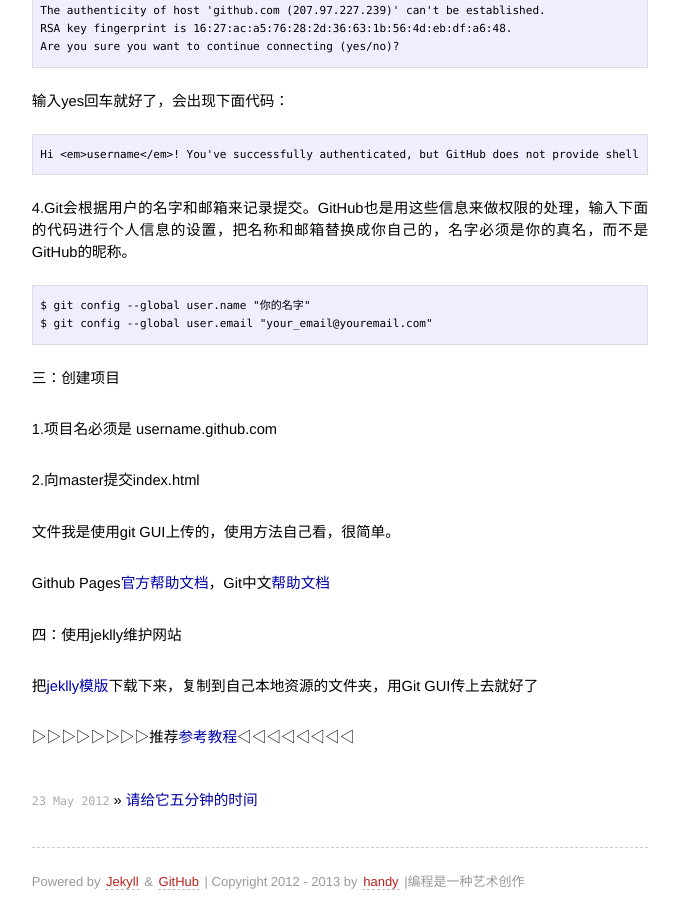
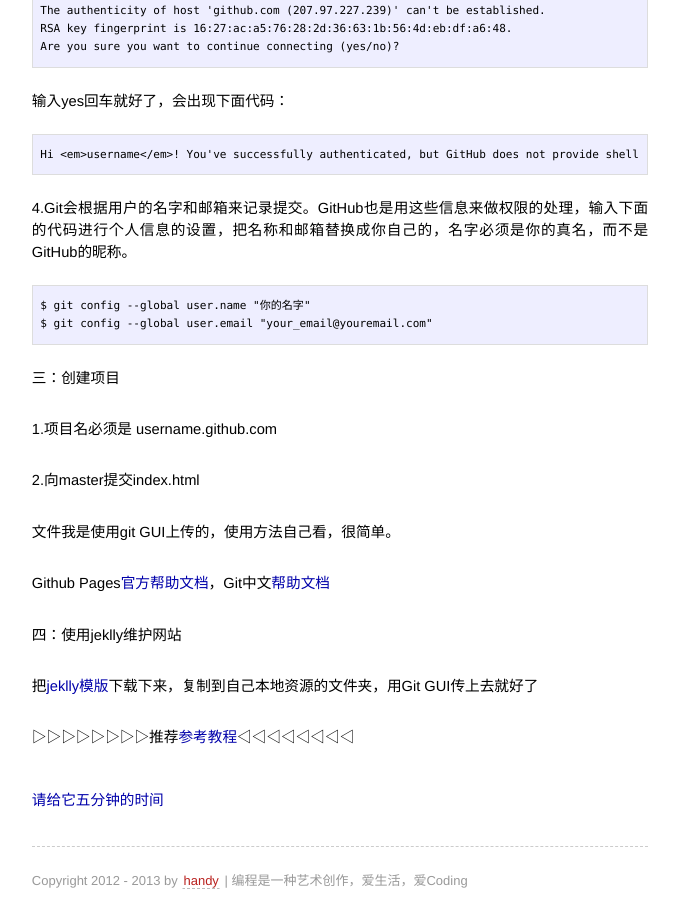
Before and after one commit to handy3552/handy3552.github.com, a Jekyll site: the page built from _posts/2013-05-10-Github-build.md, in a window 1280 px wide and 900 px high, scrolled down 1376 px. Shown: the whole window, without its empty margins (300-979 px from the left). Built offline with Jekyll 4.4.1, drawn with Linux system fonts in a browser that asks for light colours; some web fonts are replaced.

Commit message:
修正时间显示错误

```diff
--- a/_layouts/default.html
+++ b/_layouts/default.html
@@ -25,7 +25,7 @@
   {{ content }}
 
 	<footer>
-        <p><small>Powered by <a href="https://github.com/mojombo/jekyll">Jekyll</a> & <a href="http://pages.github.com">GitHub</a> | Copyright 2012 - {{site.time | date:"%Y"}} by <a href="http://dongde.tk">handy</a> |编程是一种艺术创作</small></p>
+        <p><small>Copyright 2012 - {{site.time | date:"%Y"}} by <a href="http://dongde.tk">handy</a> | 编程是一种艺术创作，爱生活，爱Coding</small></p>
 	</footer>
 </div>
 
--- a/_layouts/post.html
+++ b/_layouts/post.html
@@ -9,7 +9,7 @@
 
   <ul class="posts">
     {% for post in site.related_posts limit:5 %}
-      <li><span>{{ post.date | date_to_string }}</span> &raquo; <a href="{{ post.url }}">{{ post.title }}</a></li>
+      <li> <a href="{{ post.url }}">{{ post.title }}</a></li>
     {% endfor %}
   </ul>
 </div>
--- a/index.html
+++ b/index.html
@@ -7,7 +7,7 @@
   <h1>Blog Posts</h1>
   <ul class="posts">
     {% for post in site.posts %}
-      <li><span>{{ post.date | date_to_string }}</span> &raquo; <a href="{{ post.url }}">{{ post.title }}</a></li>
+      <li> <a href="{{ post.url }}">{{ post.title }}</a></li>
     {% endfor %}
   </ul>
 </div>
```
